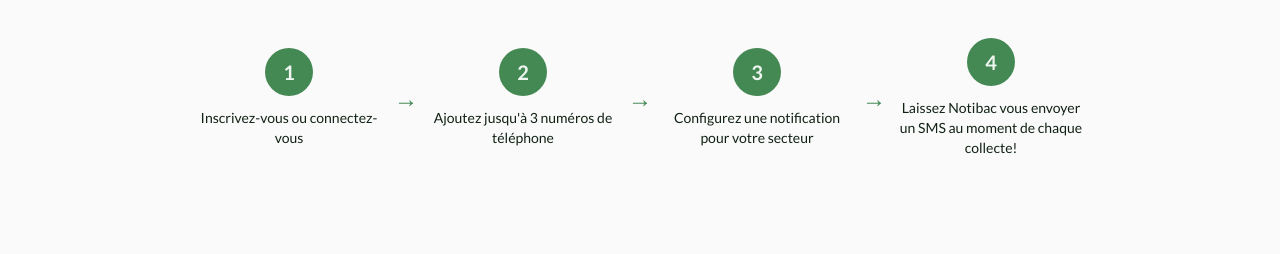
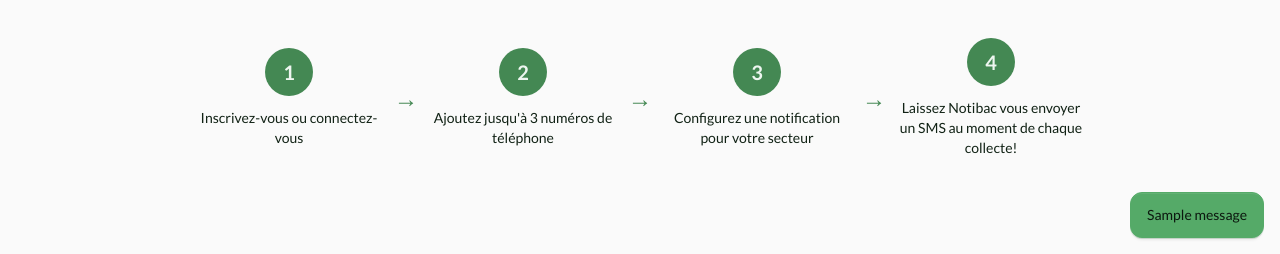
Before and after one commit to charlesmatte/notibac, a Django app: page / in a window 1280 px wide. Shown: the part 546-800 px from the top of the page. Run offline with Django 5.2, Linux system fonts and the light colour scheme; tables that the repository leaves empty hold one stand-in row (values such as "Sample post"); one stand-in notice (Sample message) is shown; style sheets or scripts are compiled from the project's sources.

Commit message:
feat: replace inline alerts with toast notifications
Add toast partial for displaying Django messages as toasts in the
bottom-right corner. Remove redundant inline message blocks from
templates that now use the centralized toast component.

```diff
--- a/notibac/website/templates/account.html
+++ b/notibac/website/templates/account.html
@@ -2,12 +2,6 @@
 <div class="flex flex-col items-center py-12">
   <div class="w-full max-w-md px-4">
     <h1 class="text-3xl font-bold text-center mb-8">Mon Compte</h1>
-
-    {% if messages %} {% for message in messages %}
-    <div class="alert {% if message.tags == 'error' %}alert-error{% else %}alert-success{% endif %} mb-6">
-      <span>{{ message }}</span>
-    </div>
-    {% endfor %} {% endif %}
 
     <!-- Personal Info Section -->
     <section>
--- a/notibac/website/templates/base.html
+++ b/notibac/website/templates/base.html
@@ -14,5 +14,7 @@
     <main class="p-4 flex-1">
       {% block content %}{% endblock %}
     </main>
+
+    {% include "partials/toast.html" %}
   </body>
 </html>
--- /dev/null
+++ b/notibac/website/templates/partials/toast.html
@@ -0,0 +1,9 @@
+{% if messages %}
+<div class="toast toast-end toast-bottom z-50">
+  {% for message in messages %}
+  <div class="alert {% if message.tags == 'error' %}alert-error{% else %}alert-success{% endif %}">
+    <span>{{ message }}</span>
+  </div>
+  {% endfor %}
+</div>
+{% endif %}
```
